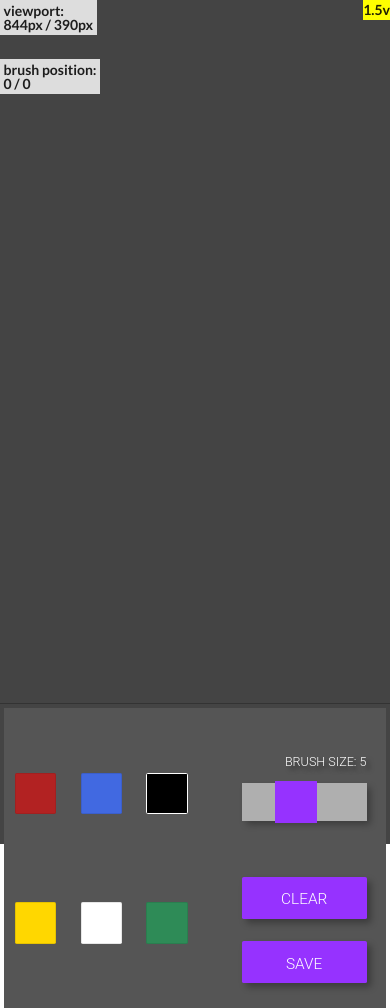
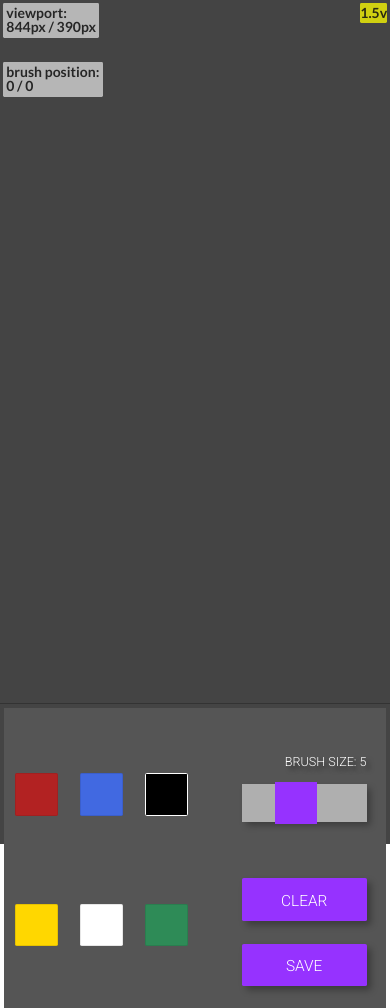
Before and after one commit to jabedek/drawing-app.github.io, a website: page index.html in a window 390 px wide. Shown: the top 1008 px of the page. Drawn offline with nearby package versions, Linux system fonts and the light colour scheme.

Commit message:
mobile layout fixes

```diff
--- a/index.html
+++ b/index.html
@@ -13,14 +13,14 @@
       href="https://cdnjs.cloudflare.com/ajax/libs/semantic-ui/2.4.1/semantic.min.css"
     />
     <link
-      href="https://fonts.googleapis.com/css?family=Roboto&display=swap"
+      href="https://fonts.googleapis.com/css?family=Roboto:100,300,400&display=swap"
       rel="stylesheet"
     />
   </head>
   <body onload="initApp()">
-    <b class="mousePos" id="mousePos"></b>
-    <b class="viewport" id="viewport"></b>
-    <b class="appVersion" id="appVersion">1.5v</b>
+    <b class="display mousePos " id="mousePos"></b>
+    <b class="display appVersion" id="appVersion">1.5v</b>
+    <b class="display viewport" id="viewport"></b>
     <div class="app">
       <canvas id="myCanvas" class="canvas"></canvas>
 
--- a/scss/brush-palette.scss
+++ b/scss/brush-palette.scss
@@ -11,6 +11,7 @@ $bg-color-secondary: #555;
 
   text-align: center;
   font-size: 1rem;
+  font-family: 'Roboto';
 
   display: flex;
   flex-direction: column;
--- a/scss/buttons.scss
+++ b/scss/buttons.scss
@@ -36,6 +36,7 @@
 
   text-align: center;
   font-size: 1rem;
+  font-family: 'Roboto';
   line-height: 5vh;
 
   height: 5vh;
--- a/scss/color-palette.scss
+++ b/scss/color-palette.scss
@@ -89,7 +89,7 @@
   }
 
   @media (max-width: 600px) {
-    padding: 2.1em;
+    padding: 2.2em;
     margin: 0.2rem;
   }
 
@@ -104,7 +104,7 @@
   }
 
   @media (max-width: 400px) {
-    padding: 1.4em;
+    padding: 1.45em;
     margin: 0.15rem;
   }
 }
--- a/scss/index.scss
+++ b/scss/index.scss
@@ -27,8 +27,15 @@ body,
   background: $bg-color-primary;
   display: flex;
   flex-direction: column;
-  font-family: 'Roboto Light';
+  font-family: 'Roboto';
+  font-weight: 300;
   text-transform: uppercase;
+}
+
+.display {
+  margin: 0.2rem;
+  border-radius: 0.1rem;
+  opacity: 0.75;
 }
 
 .mousePos {
```
Also changed, not shown: dist/css/brush-palette.css, dist/css/buttons.css, dist/css/color-palette.css, dist/css/index.css.
